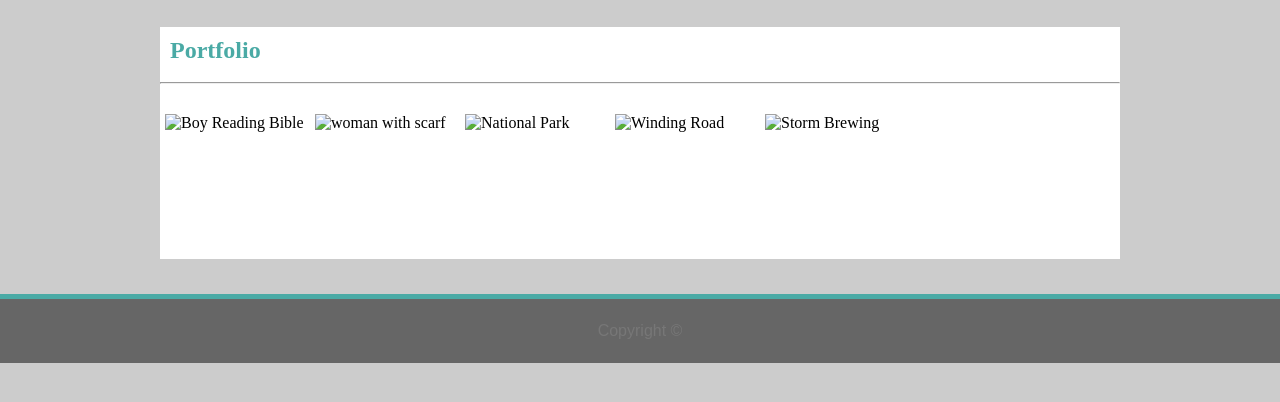
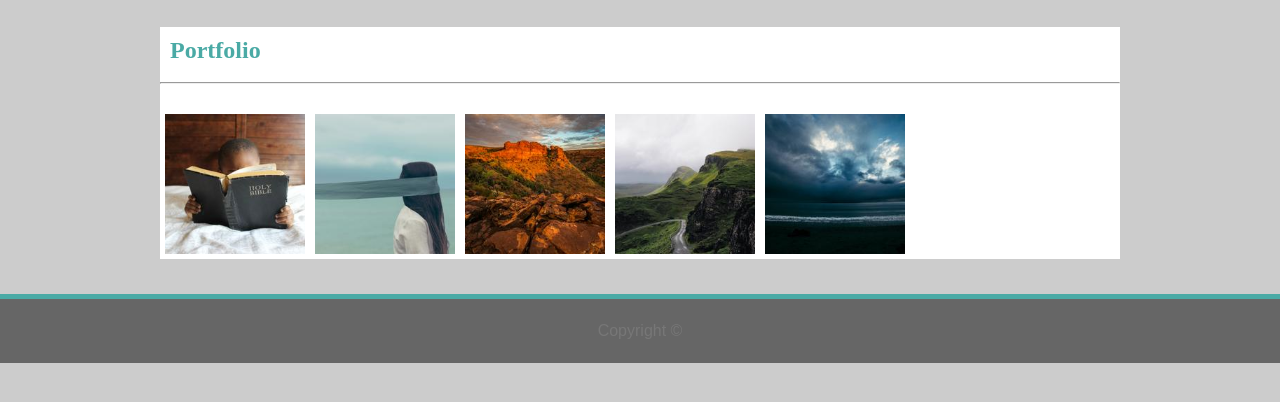
Before and after one commit to Gail-Deadwyler/Basic-Portfolio, a plain HTML site: page portfolio.html in a window 1280 px wide. Shown: the part 86-488 px from the top of the page. Drawn offline with Linux system fonts and the light colour scheme.

Commit message:
updated path to image files

```diff
--- a/portfolio.html
+++ b/portfolio.html
@@ -25,6 +25,7 @@
         </div>
     </header>
 
+    <!-- section part -->
     <section>
         <div class='main'>
             <h1 class="teal">Portfolio</h1>
@@ -32,34 +33,33 @@
             <hr>
             <div class= "row">
                 <div class="col">
-                    <img class="image" src="image1.jpg" height="150" width="150" alt="Boy Reading Bible">
+                    <img class="image" src="assets/images/image1.jpg" height="150" width="150" alt="Boy Reading Bible">
                 </div>
                 <div class="col">
-                    <img class="image" src="image2.jpg" height="150" width="150" alt="woman with scarf">
+                    <img class="image" src="assets/images/image2.jpg" height="150" width="150" alt="woman with scarf">
                 </div>
             </div>
 
             <div class= "row">
                     <div class="col">
-                        <img class="image" src="image3.jpg" height="150" width="150" alt="National Park">
+                        <img class="image" src="assets/images/image3.jpg" height="150" width="150" alt="National Park">
                     </div>
                     <div class="col">
-                        <img class="image" src="image4.jpg" height="150" width="150" alt="Winding Road">
+                        <img class="image" src="assets/images/image4.jpg" height="150" width="150" alt="Winding Road">
                     </div>
             </div>
 
             <div class= "row">
                     <div class="col">
-                        <img class="image" src="image5.jpg" height="150" width="150" alt="Storm Brewing">
+                        <img class="image" src="assets/images/image5.jpg" height="150" width="150" alt="Storm Brewing">
                     </div>
             </div>
-
-
-
             <!--  -->
             <div class="clearFix"></div>
 
     </section>
+
+    <!-- footer part -->
     <footer>
         <span class="copyright">Copyright &copy;</span>
     </footer>
```
